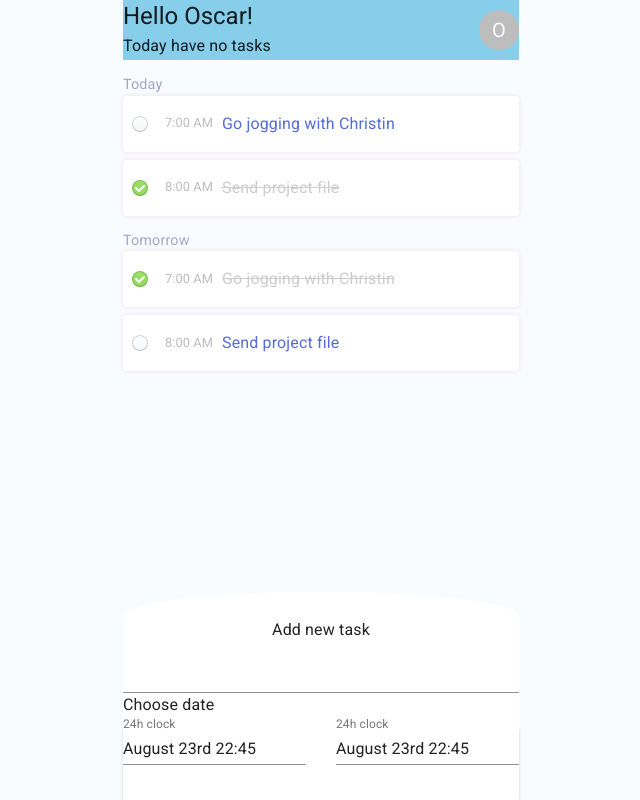
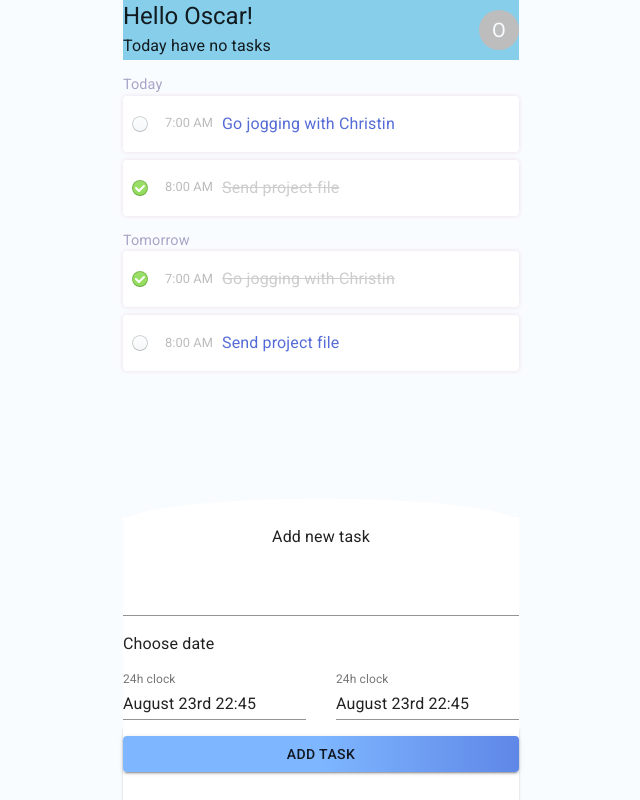
Before and after one commit to oscaramos/todo, a React (Create React App) app: page / in a window 1280 px wide. Shown: the whole page, without its empty margins (319-959 px from the left). Built offline with nearby package versions, Linux system fonts and the light colour scheme.

Commit message:
Better design at the AddNewTask component abstracted

```diff
--- a/src/components/Footer.js
+++ b/src/components/Footer.js
@@ -17,76 +17,61 @@ import addTaskBackgroundSvg from '../assets/curve.svg'
 import TextField from '@material-ui/core/TextField'
 import { Typography } from '@material-ui/core'
 import { DateTimePicker } from '@material-ui/pickers'
+import Button from '@material-ui/core/Button'
+import * as PropTypes from 'prop-types'
 
 
-const useStyles = makeStyles(theme => ({
-  addTaskDialogContainer: {
+const useStyles = makeStyles(() => ({
+  mainContainer: {
+    position: 'fixed',
+    top: 'auto',
+    bottom: 0,
+    left: 0,
+    width: '100%'
+  }
+}))
+
+const useTaskDialogStyles = makeStyles(() => ({
+  dialogContainer: {
     width: '100%',
-    height: '15em',
     position: 'absolute',
     bottom: 0,
     left: 0,
+    padding: 'inherit',
+    zIndex: 1
+  },
+  dialog: {
+    width: '100%',
     padding: 'inherit'
   },
-  addTaskDialog: {
-    width: '100%',
-    height: '100%',
-    position: 'absolute',
-    left: 0,
-    padding: 'inherit'
+  button: {
+    background: 'linear-gradient(90deg, rgba(126,182,255,1) 50%, rgba(95,135,231,1) 100%)'
   },
-  addTaskBackgroundBody: {
-    backgroundColor: 'white',
-    width: '100%',
-    height: '100%'
-  },
-  addTaskBackgroundHead: {
+  backgroundHead: {
     width: '100%',
     height: '2em',
     backgroundImage: `url(${addTaskBackgroundSvg})`,
     transform: 'scale(1, -1)'
+  },
+  backgroundBody: {
+    backgroundColor: 'white',
+    width: '100%',
+    height: '100%',
+    position: 'absolute',
+    bottom: 0,
+    zIndex: -1
   }
 }))
 
 
-const Footer = ({ addTask }) => {
-  const classes = useStyles()
-
-  const [value, setValue] = useState(0)
-  const [selectedDate, handleDateChange] = useState(new Date());
-
-  const handleChange = (event, newValue) => {
-    setValue(newValue)
-  }
-
+function AddTaskDialog({ onChange, value }) {
+  const classes = useTaskDialogStyles()
   return (
-    <div style={{ position: 'fixed', top: 'auto', bottom: 0, left: 0, width: '100%' }}>
-      <Container maxWidth='xs' style={{ position: 'relative' }}>
-        <Paper square style={{ position: 'relative', overflow: 'visible' }}>
-          <Tabs
-            value={value}
-            onChange={handleChange}
-            variant='fullWidth'
-            indicatorColor='secondary'
-            textColor='secondary'
-            aria-label='footer label tabs'
-          >
-            <Tab icon={<HomeOutlinedIcon />} label='Home' />
-            <Tab icon={<AssignmentOutlinedIcon />} label='Task' />
-          </Tabs>
-
-          <Grid container style={{ position: 'absolute', top: -25 }} justify='center'>
-            <Grid item>
-              <Fab color='primary' aria-label='add task' onClick={addTask}>
-                <AddIcon fontSize='large' />
-              </Fab>
-            </Grid>
-          </Grid>
-        </Paper>
-        <div className={classes.addTaskDialogContainer}>
-          <div className={classes.addTaskBackgroundHead} />
-          <div className={classes.addTaskDialog}>
-            <Grid container direction='column'>
+    <div className={classes.dialogContainer}>
+      <div className={classes.backgroundHead} />
+      <div style={{ position: 'relative ' }}>
+        <div className={classes.dialog}>
+          <Grid container direction='column' spacing={2}>
             <Grid item>
               <Typography align='center'>
                 Add new task
@@ -112,9 +97,9 @@ const Footer = ({ addTask }) => {
                   autoOk
                   ampm={false}
                   disableFuture
-                    value={selectedDate}
-                    onChange={handleDateChange}
-                    label="24h clock"
+                  value={value}
+                  onChange={onChange}
+                  label='24h clock'
                 />
               </Grid>
               <Grid item>
@@ -122,16 +107,69 @@ const Footer = ({ addTask }) => {
                   autoOk
                   ampm={false}
                   disableFuture
-                    value={selectedDate}
-                    onChange={handleDateChange}
-                    label="24h clock"
+                  value={value}
+                  onChange={onChange}
+                  label='24h clock'
                 />
+              </Grid>
+            </Grid>
+            <Grid item container justify='center'>
+              <Grid item container>
+                <Button className={classes.button} variant='contained' fullWidth>
+                  Add task
+                </Button>
               </Grid>
             </Grid>
           </Grid>
         </div>
-          <div className={classes.addTaskBackgroundBody} />
+        <div className={classes.backgroundBody} />
+        <div style={{ width: '100%', height: '2em'}} />
       </div>
+    </div>
+  )
+}
+
+AddTaskDialog.propTypes = {
+  classes: PropTypes.any,
+  value: PropTypes.any,
+  onChange: PropTypes.func,
+}
+const Footer = ({ addTask }) => {
+  const classes = useStyles()
+
+  const [value, setValue] = useState(0)
+  const [selectedDate, handleDateChange] = useState(new Date());
+
+  const handleChange = (event, newValue) => {
+    setValue(newValue)
+  }
+
+  return (
+    <div className={classes.mainContainer}>
+      <Container maxWidth='xs' style={{ position: 'relative' }}>
+        <Paper square style={{ position: 'relative', overflow: 'visible' }}>
+          <Tabs
+            value={value}
+            onChange={handleChange}
+            variant='fullWidth'
+            indicatorColor='secondary'
+            textColor='secondary'
+            aria-label='footer label tabs'
+          >
+            <Tab icon={<HomeOutlinedIcon />} label='Home' />
+            <Tab icon={<AssignmentOutlinedIcon />} label='Task' />
+          </Tabs>
+
+          <Grid container style={{ position: 'absolute', top: -25 }} justify='center'>
+            <Grid item>
+              <Fab color='primary' aria-label='add task' onClick={addTask}>
+                <AddIcon fontSize='large' />
+              </Fab>
+            </Grid>
+          </Grid>
+        </Paper>
+
+        <AddTaskDialog value={selectedDate} onChange={handleDateChange} />
       </Container>
     </div>
   )
```
Lines whose indentation alone changed are shown as unchanged.
